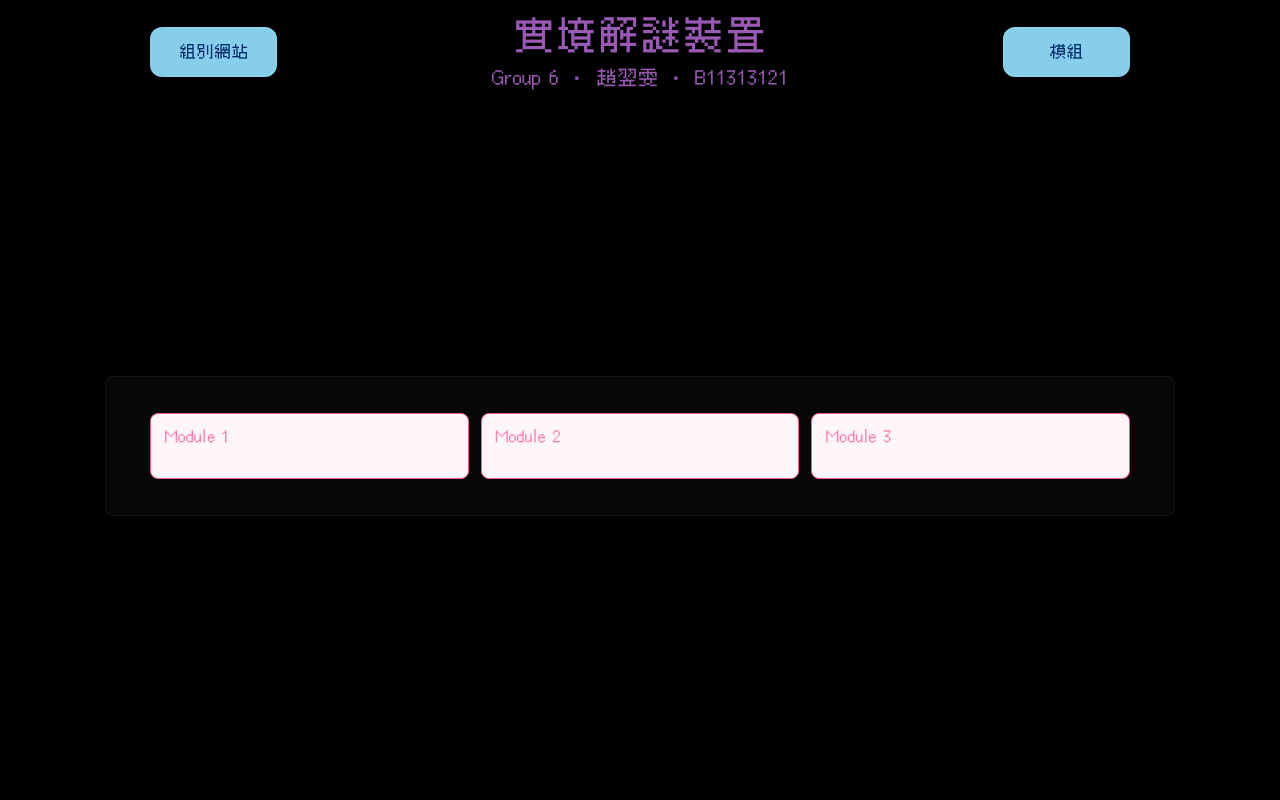
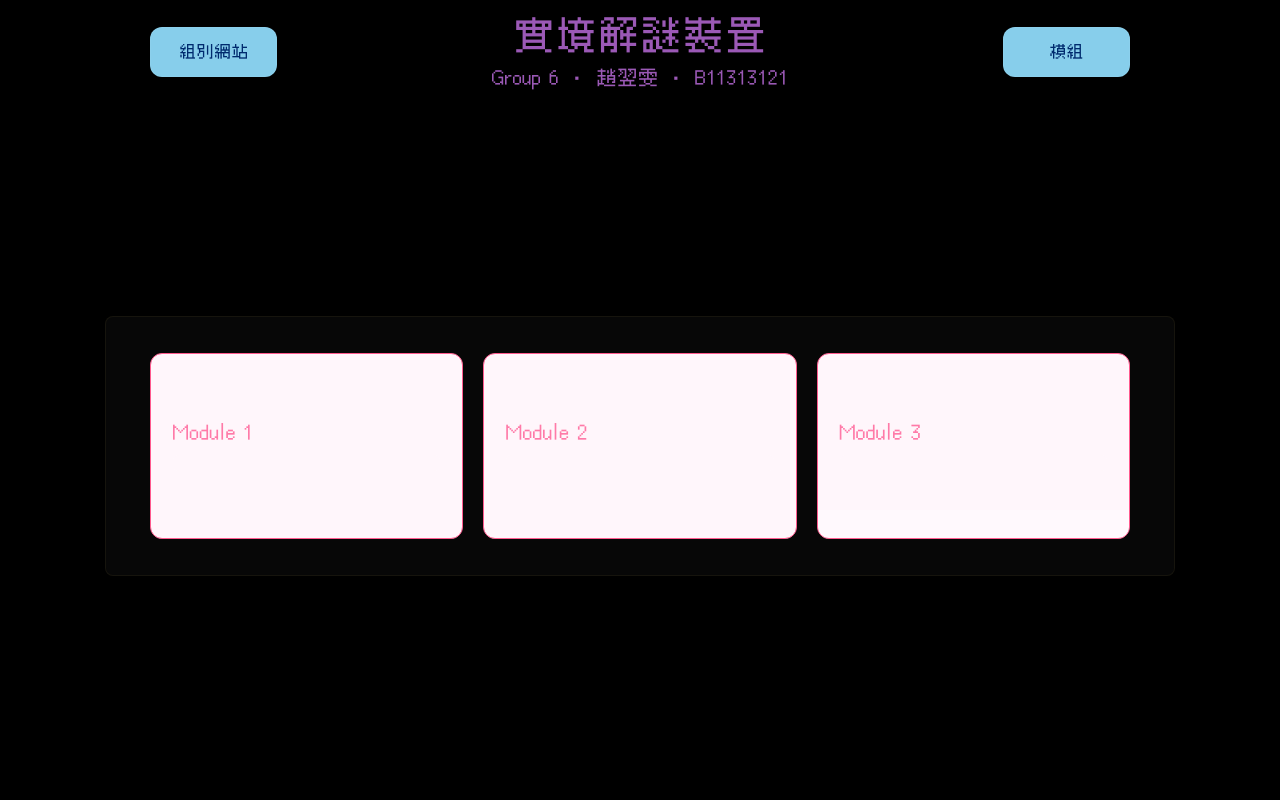
Before and after one commit to 0w0-en/wen, a Django app: page / in a window 1280 px wide. Run offline with Django 5.2, Linux system fonts and the light colour scheme.

Commit message:
個人網站

```diff
--- a/mainapp/static/mainapp/style.css
+++ b/mainapp/static/mainapp/style.css
@@ -44,6 +44,7 @@ body {
     justify-content: center;
     background: #000000; /* keep background black */
     font-family: 'Cubic11', 'JF Open 粉圓', 'Ma Shan Zheng', 'Dancing Script', 'Inter', 'Noto Sans TC', Arial, sans-serif;
+    font-weight: 700;
     color: var(--text);
 }
 
@@ -128,7 +129,7 @@ body {
 .modules-container {
     display: grid;
     grid-template-columns: repeat(3, 1fr);
-    gap: 12px;
+    gap: 20px;
 }
 
 .box {
@@ -143,19 +144,41 @@ body {
     background: var(--module-bg-light);
     border: 1px solid var(--module-border);
     color: var(--text-pink);
+    position: relative;
+    overflow: hidden;
+    padding: 22px; /* larger padding */
+    min-height: 140px; /* taller blocks */
+    border-radius: 12px;
+    display: flex;
+    flex-direction: column;
+    justify-content: center; /* vertical center */
 }
 
 .link-box { grid-column: 1 / -1; }
 
-.module-box h4 { margin: 0 0 6px; font-size: 1rem; color: var(--text-pink); }
+.module-box h4 { margin: 0 0 10px; font-size: 1.25rem; color: var(--text-pink); font-weight: 800; }
 .module-value {
-    font-weight: 700;
-    font-size: 1.05rem;
+    font-weight: 800;
+    font-size: 1.25rem;
     color: var(--text-pink);
     background: var(--module-bg-light);
-    padding: 6px 10px;
+    padding: 8px 12px;
     border-radius: 6px;
     display: inline-block;
+}
+
+/* Decorative white overlay at the bottom of module boxes (30% opacity) */
+.modules-container .module-box:last-child::after {
+    content: "";
+    position: absolute;
+    left: 0;
+    right: 0;
+    bottom: 0;
+    height: 28px;
+    background: rgba(255,255,255,0.30);
+    pointer-events: none;
+    border-bottom-left-radius: 8px;
+    border-bottom-right-radius: 8px;
 }
 
 /* Top actions: left and right buttons */
```
